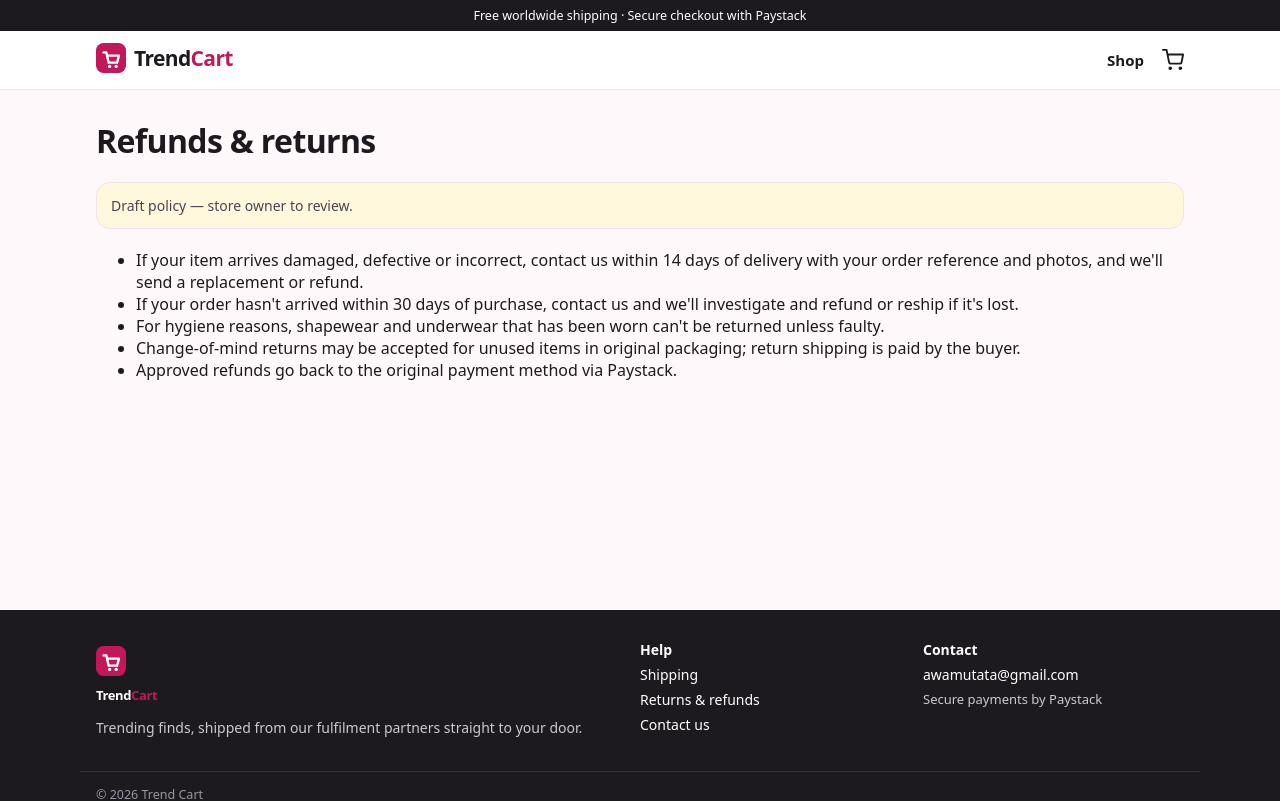
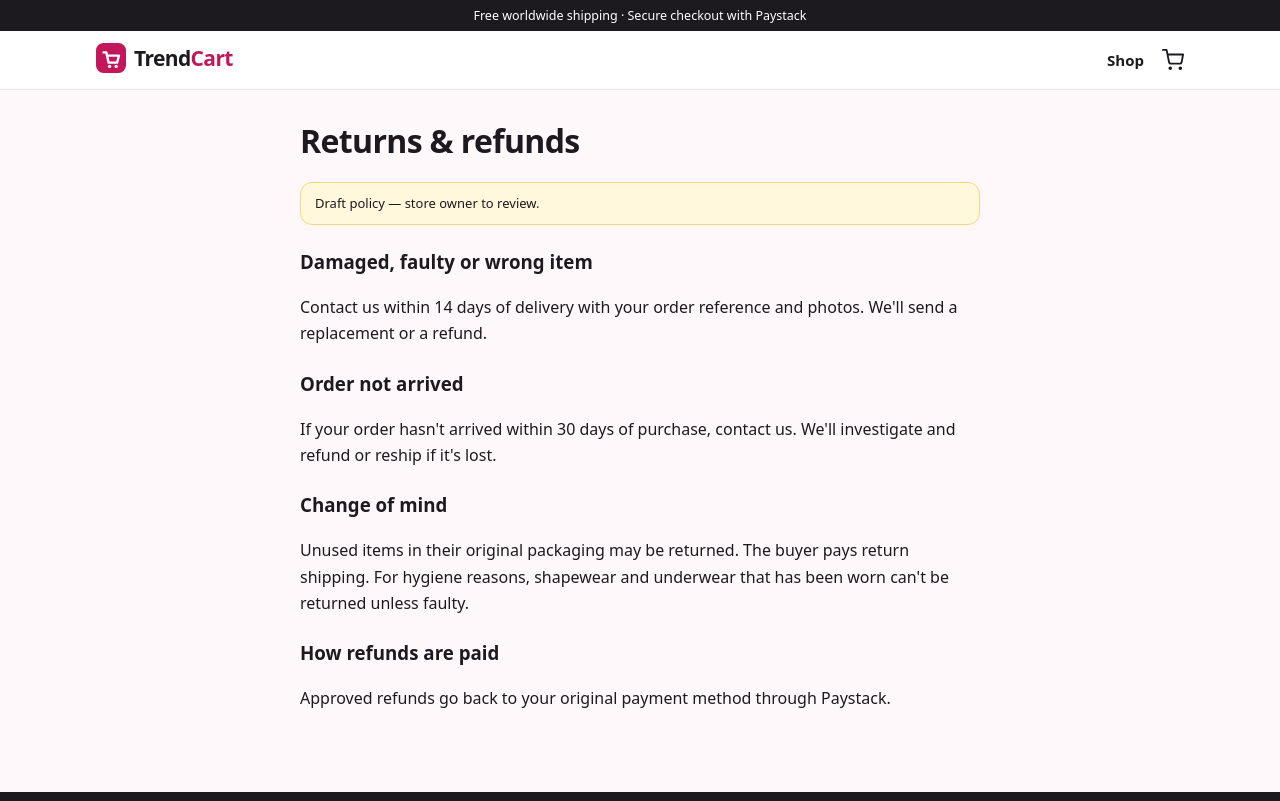
Before and after one commit to emailwhatsapp79-cloud/trend-cart, a Next.js app: page /policies/refunds in a window 1280 px wide. Shown: the top 801 px of the page. Built offline with nearby package versions, Linux system fonts and the light colour scheme.

Commit message:
Tidy policies, contact email, add-to-cart polish

```diff
--- a/app/policies/refunds/page.js
+++ b/app/policies/refunds/page.js
@@ -1,6 +1,6 @@
-export default function R(){return <div><h1>Refunds &amp; returns</h1><div className="note" style={{background:"#fff8dc"}}>Draft policy — store owner to review.</div>
-<ul><li>If your item arrives damaged, defective or incorrect, contact us within 14 days of delivery with your order reference and photos, and we'll send a replacement or refund.</li>
-<li>If your order hasn't arrived within 30 days of purchase, contact us and we'll investigate and refund or reship if it's lost.</li>
-<li>For hygiene reasons, shapewear and underwear that has been worn can't be returned unless faulty.</li>
-<li>Change-of-mind returns may be accepted for unused items in original packaging; return shipping is paid by the buyer.</li>
-<li>Approved refunds go back to the original payment method via Paystack.</li></ul></div>}
+export const metadata = { title: "Returns & refunds" };
+export default function R(){return <div className="narrow policy"><h1>Returns &amp; refunds</h1><div className="draft">Draft policy — store owner to review.</div>
+<h3>Damaged, faulty or wrong item</h3><p>Contact us within 14 days of delivery with your order reference and photos. We'll send a replacement or a refund.</p>
+<h3>Order not arrived</h3><p>If your order hasn't arrived within 30 days of purchase, contact us. We'll investigate and refund or reship if it's lost.</p>
+<h3>Change of mind</h3><p>Unused items in their original packaging may be returned. The buyer pays return shipping. For hygiene reasons, shapewear and underwear that has been worn can't be returned unless faulty.</p>
+<h3>How refunds are paid</h3><p>Approved refunds go back to your original payment method through Paystack.</p></div>}
--- a/app/product/[id]/Add.js
+++ b/app/product/[id]/Add.js
@@ -3,7 +3,7 @@ import { useState } from "react";
 import { addToCart } from "../../../lib/cart";
 export default function Add({ id, sizes }) {
   const [s, setS] = useState(sizes[0] ? null : "One size"); const [ok, setOk] = useState(false);
-  return (<div>{sizes.length > 0 && <><label>Size</label><div className="sizes">{sizes.map(z => <button key={z} className={s === z ? "on" : ""} onClick={() => setS(z)}>{z}</button>)}</div></>}
+  return (<div className="add">{sizes.length > 0 && <><label>Size{s ? `: ${s}` : ""}</label><div className="sizes">{sizes.map(z => <button key={z} className={s === z ? "on" : ""} onClick={() => setS(z)}>{z}</button>)}</div></>}
     <button className="btn full" disabled={!s} onClick={() => { addToCart(id, s); setOk(true); }}>{s ? "Add to cart" : "Select a size"}</button>
-    {ok && <p>Added! <a href="/cart"><b>View cart →</b></a></p>}</div>);
+    {ok && <p className="added">✓ Added to your cart. <a href="/cart"><b>View cart & checkout →</b></a></p>}</div>);
 }
```
Also changed, not shown: app/policies/contact/page.js (+5 -3 lines), app/policies/shipping/page.js (+6 -4 lines).
